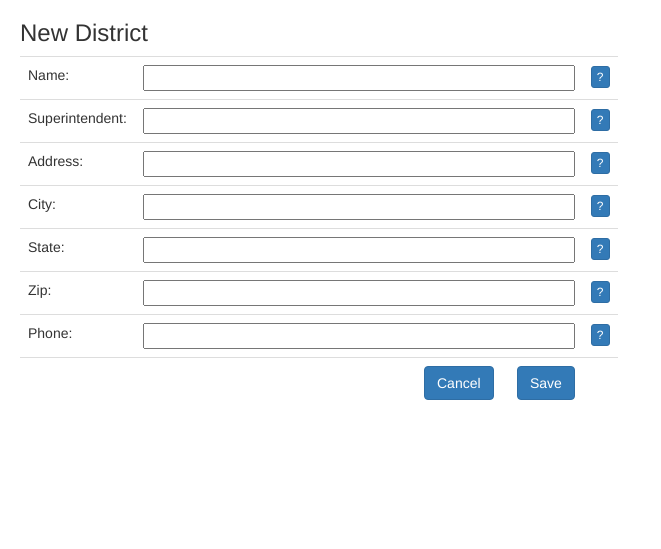
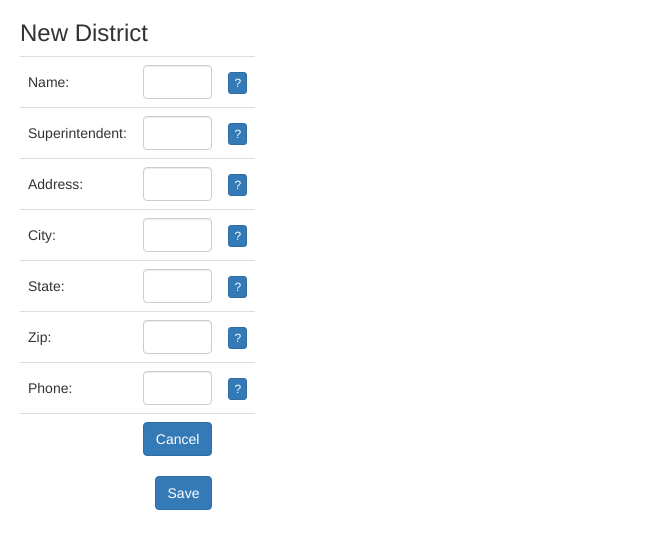
Before and after one commit to peterhend/schools, a Flask app: page /districts/new in a window 1280 px wide. Shown: the part 52-601 px from the top of the page, without its empty margins (0-661 px from the left). Run offline with Flask 2, Linux system fonts and the light colour scheme; some libraries are stand-ins or nearby versions.

Commit message:
Update online help

```diff
--- a/templates/newdistrict.html
+++ b/templates/newdistrict.html
@@ -8,39 +8,39 @@
 
 <table class="table" style="width: 0%;">
 <tr>
-	<td>Name:</td>
-	<td><input data-toggle="popover" data-trigger="hover" data-placement="right" data-html="true" data-content="{{helpTopics[1]}}" type='text' size='50' name='name'}}'></td>
-    <td><a onclick="setHelpText('{{helpTopics[1]}}')" href='#' data-toggle="modal" data-html="true" data-target="#help" class="btn btn-primary btn-xs">?</a></td>
+	<td style="vertical-align:middle">Name:</td>
+	<td><input class="form-control" data-toggle="popover" data-trigger="hover" data-placement="right" data-html="true" data-content="{{helpTopics[1]}}" type='text' size='50' name='name'}}'></td>
+    <td style="vertical-align:middle"><a onclick="setHelpText('{{helpTopics[1]}}')" href='#' data-toggle="modal" data-html="true" data-target="#help" class="btn btn-primary btn-xs">?</a></td>
 </tr>
 <tr>
-	<td>Superintendent:</td>
-	<td><input data-toggle="popover" data-trigger="hover" data-placement="right" data-html="true" data-content="{{helpTopics[2]}}" type='text' size='50' name='superintendent''></td>
-    <td><a onclick="setHelpText('{{helpTopics[2]}}')" href='#' data-toggle="modal" data-html="true" data-target="#help" class="btn btn-primary btn-xs">?</a></td>
+	<td style="vertical-align:middle">Superintendent:</td>
+	<td><input class="form-control" data-toggle="popover" data-trigger="hover" data-placement="right" data-html="true" data-content="{{helpTopics[2]}}" type='text' size='50' name='superintendent''></td>
+    <td style="vertical-align:middle"><a onclick="setHelpText('{{helpTopics[2]}}')" href='#' data-toggle="modal" data-html="true" data-target="#help" class="btn btn-primary btn-xs">?</a></td>
 </tr>
 <tr>
-	<td>Address:</td>
-	<td><input data-toggle="popover" data-trigger="hover" data-placement="right" data-html="true" data-content="{{helpTopics[3]}}" type='text' size='50' name='address'></td>
-    <td><a onclick="setHelpText('{{helpTopics[3]}}')" href='#' data-toggle="modal" data-html="true" data-target="#help" class="btn btn-primary btn-xs">?</a></td>
+	<td style="vertical-align:middle">Address:</td>
+	<td><input class="form-control" data-toggle="popover" data-trigger="hover" data-placement="right" data-html="true" data-content="{{helpTopics[3]}}" type='text' size='50' name='address'></td>
+    <td style="vertical-align:middle"><a onclick="setHelpText('{{helpTopics[3]}}')" href='#' data-toggle="modal" data-html="true" data-target="#help" class="btn btn-primary btn-xs">?</a></td>
 </tr>
 <tr>
-	<td>City:</td>
-	<td><input data-toggle="popover" data-trigger="hover" data-placement="right" data-html="true" data-content="{{helpTopics[4]}}" type='text' size='50' name='city'></td>
-    <td><a onclick="setHelpText('{{helpTopics[4]}}')" href='#' data-toggle="modal" data-html="true" data-target="#help" class="btn btn-primary btn-xs">?</a></td>
+	<td style="vertical-align:middle">City:</td>
+	<td><input class="form-control" data-toggle="popover" data-trigger="hover" data-placement="right" data-html="true" data-content="{{helpTopics[4]}}" type='text' size='50' name='city'></td>
+    <td style="vertical-align:middle"><a onclick="setHelpText('{{helpTopics[4]}}')" href='#' data-toggle="modal" data-html="true" data-target="#help" class="btn btn-primary btn-xs">?</a></td>
 </tr>
 <tr>
-	<td>State:</td>
-	<td><input data-toggle="popover" data-trigger="hover" data-placement="right" data-html="true" data-content="{{helpTopics[5]}}" type='text' size='50' name='state'></td>
-    <td><a onclick="setHelpText('{{helpTopics[5]}}')" href='#' data-toggle="modal" data-html="true" data-target="#help" class="btn btn-primary btn-xs">?</a></td>
+	<td style="vertical-align:middle">State:</td>
+	<td><input class="form-control" data-toggle="popover" data-trigger="hover" data-placement="right" data-html="true" data-content="{{helpTopics[5]}}" type='text' size='50' name='state'></td>
+    <td style="vertical-align:middle"><a onclick="setHelpText('{{helpTopics[5]}}')" href='#' data-toggle="modal" data-html="true" data-target="#help" class="btn btn-primary btn-xs">?</a></td>
 </tr>
 <tr>
- 	<td>Zip:</td>
-	<td><input data-toggle="popover" data-trigger="hover" data-placement="right" data-html="true" data-content="{{helpTopics[6]}}" type='text' size='50' name='zip'></td>
-    <td><a onclick="setHelpText('{{helpTopics[6]}}')" href='#' data-toggle="modal" data-html="true" data-target="#help" class="btn btn-primary btn-xs">?</a></td>
+ 	<td style="vertical-align:middle">Zip:</td>
+	<td><input class="form-control" data-toggle="popover" data-trigger="hover" data-placement="right" data-html="true" data-content="{{helpTopics[6]}}" type='text' size='50' name='zip'></td>
+    <td style="vertical-align:middle"><a onclick="setHelpText('{{helpTopics[6]}}')" href='#' data-toggle="modal" data-html="true" data-target="#help" class="btn btn-primary btn-xs">?</a></td>
 </tr>
 <tr>
-	<td>Phone:</td>
-	<td><input data-toggle="popover" data-trigger="hover" data-placement="right" data-html="true" data-content="{{helpTopics[7]}}" type='text' size='50' name='phone'></td>
-    <td><a onclick="setHelpText('{{helpTopics[7]}}')" href='#' data-toggle="modal" data-html="true" data-target="#help" class="btn btn-primary btn-xs">?</a></td>
+	<td style="vertical-align:middle">Phone:</td>
+	<td><input class="form-control" data-toggle="popover" data-trigger="hover" data-placement="right" data-html="true" data-content="{{helpTopics[7]}}" type='text' size='50' name='phone'></td>
+    <td style="vertical-align:middle"><a onclick="setHelpText('{{helpTopics[7]}}')" href='#' data-toggle="modal" data-html="true" data-target="#help" class="btn btn-primary btn-xs">?</a></td>
 </tr>
 <tr style="padding-top: 40px;">
 	<td>&nbsp;</td>
```
Also changed, not shown: help_topics.csv (+7 -7 lines), templates/editdistrict.html (+21 -21 lines), schools.db.
